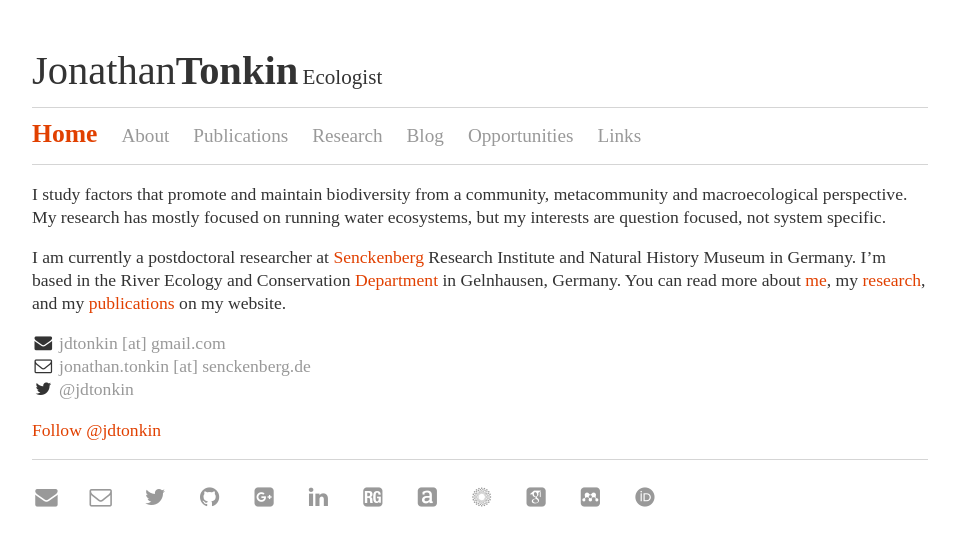
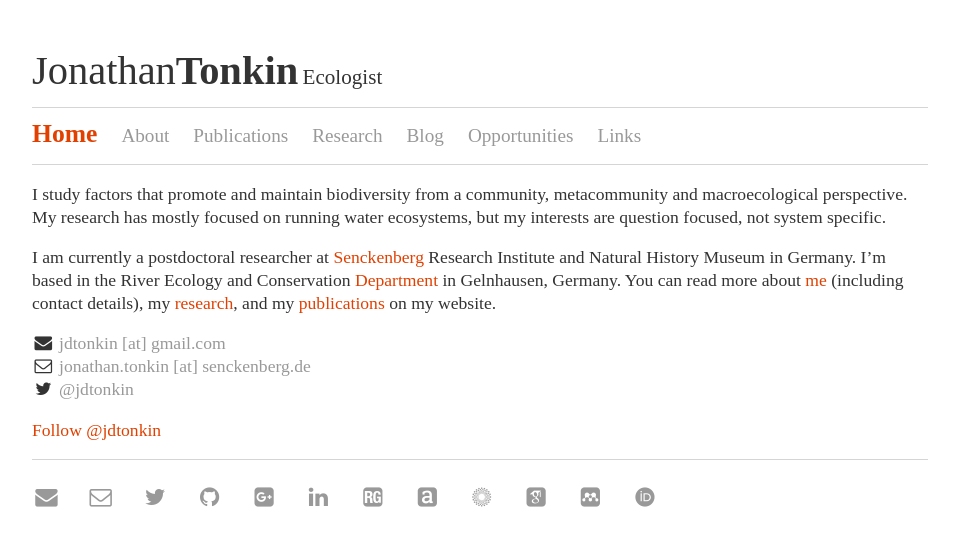
Before and after one commit to jdtonkin/jdtonkin.github.io, a Jekyll site: the page built from index.md, in a window 1280 px wide. Shown: the top 546 px of the page, without its empty margins (160-1119 px from the left). Built offline with Jekyll 4.4.1, drawn with Linux system fonts in a browser that asks for light colours; nearby versions of some CDN libraries; some web fonts are replaced; comment, search, counter and statistics services are not loaded.

Commit message:
Update index.md

```diff
--- a/index.md
+++ b/index.md
@@ -5,7 +5,7 @@ title: 'Home'
 
 I study factors that promote and maintain biodiversity from a community, metacommunity and macroecological perspective. My research has mostly focused on running water ecosystems, but my interests are question focused, not system specific.
 
-I am currently a postdoctoral researcher at [Senckenberg](http://www.senckenberg.de/root/index.php?page_id=71) Research Institute and Natural History Museum in Germany. I’m based in the River Ecology and Conservation [Department](http://www.senckenberg.de/root/index.php?page_id=5217&organisation=true&institutID=1&abteilungID=26) in Gelnhausen, Germany. You can read more about [me](About), my [research](Research), and my [publications](Publications) on my website.
+I am currently a postdoctoral researcher at [Senckenberg](http://www.senckenberg.de/root/index.php?page_id=71) Research Institute and Natural History Museum in Germany. I’m based in the River Ecology and Conservation [Department](http://www.senckenberg.de/root/index.php?page_id=5217&organisation=true&institutID=1&abteilungID=26) in Gelnhausen, Germany. You can read more about [me](About) (including contact details), my [research](Research), and my [publications](Publications) on my website.
 
 
 <i class="fa fa-fw fa-envelope"></i><span style="color:#999"> jdtonkin [at] gmail.com</span>
```
